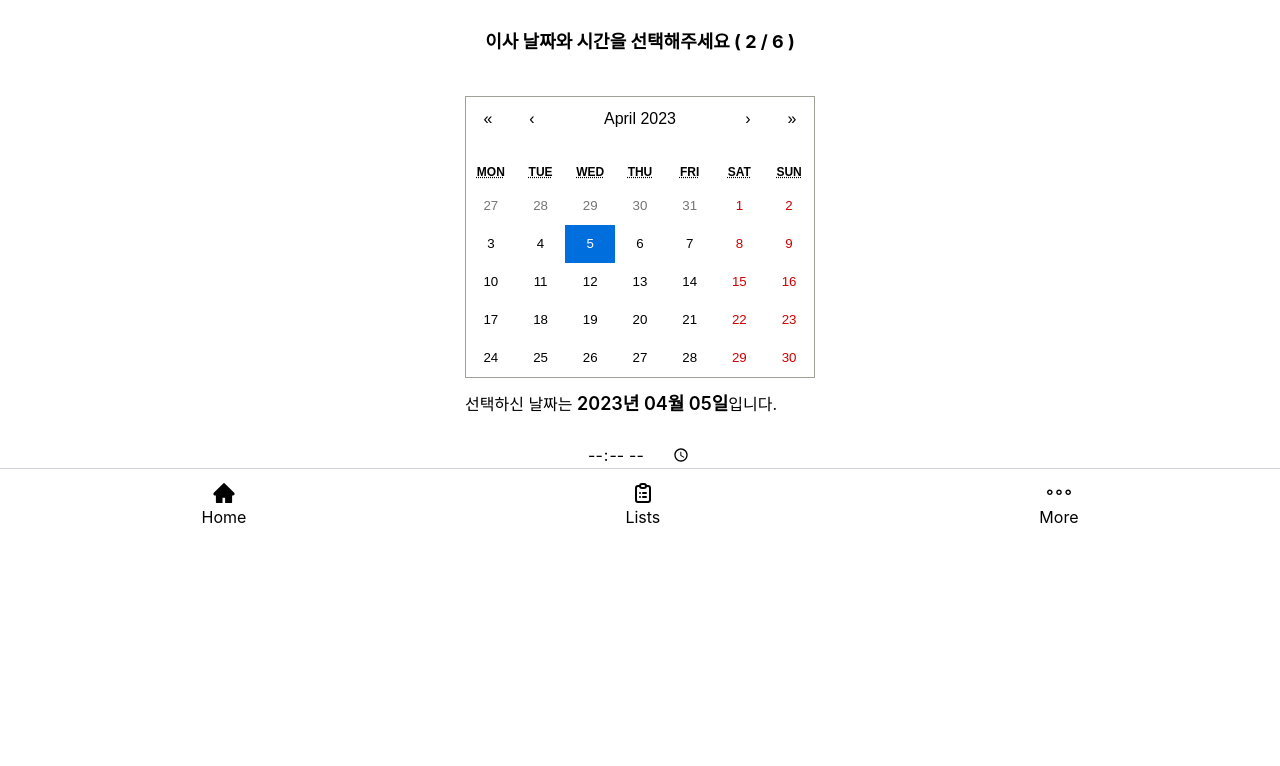
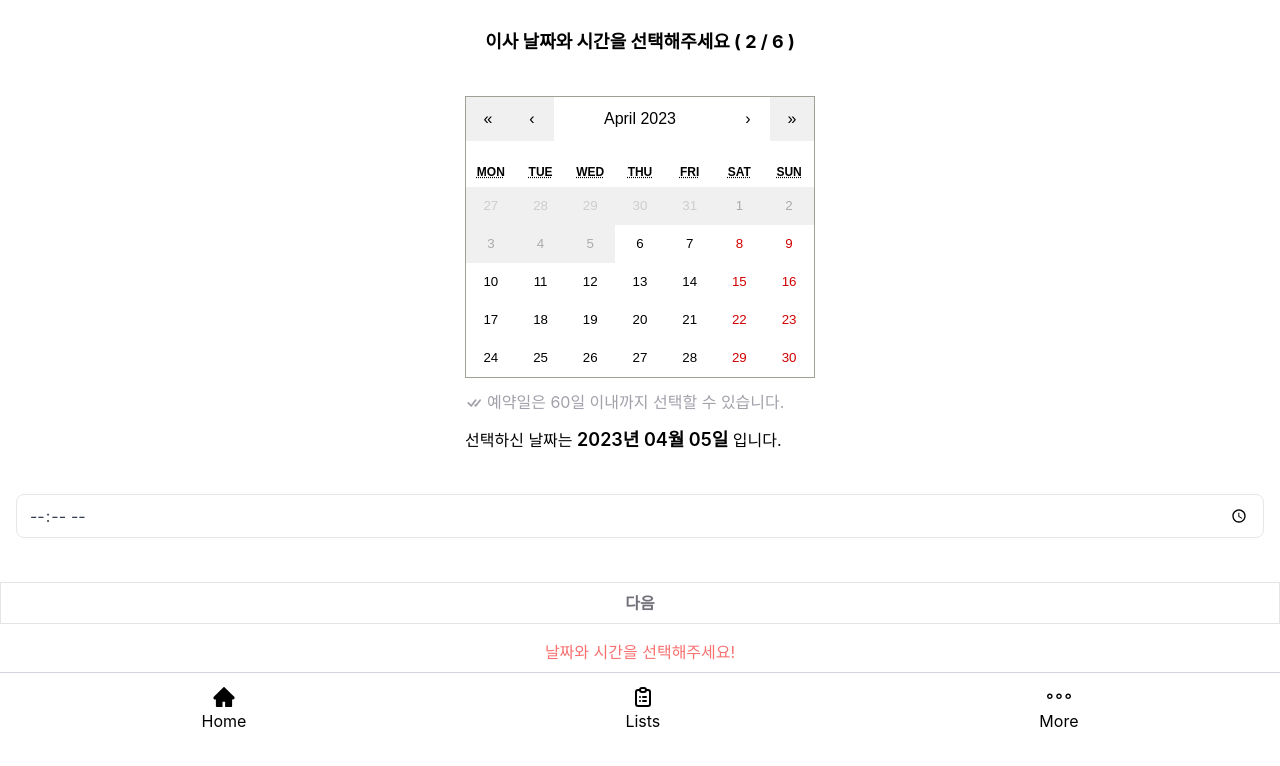
Before and after one commit to haejwo/haejwo-react-frontend, a React (Create React App) app: page /datepick in a window 1280 px wide. Shown: the top 766 px of the page. Built offline with nearby package versions, Linux system fonts and the light colour scheme.

Commit message:
feat:DatePicker page

```diff
--- a/src/pages/Move/DatePicker.jsx
+++ b/src/pages/Move/DatePicker.jsx
@@ -2,26 +2,62 @@ import React, { useState } from 'react';
 import Calendar from 'react-calendar';
 import 'react-calendar/dist/Calendar.css';
 import moment from 'moment';
-import TimePicker from 'react-time-picker';
-import 'react-time-picker/dist/TimePicker.css';
+import { Link } from 'react-router-dom';
+import { BsCheckAll } from 'react-icons/bs';
 
 export default function DatePicker() {
     const [value, setValue] = useState(new Date());
-    const [timePick, setTimePick] = useState(new Date());
+    const [timePick, setTimePick] = useState('');
+    const handleChange = (event) => {
+        setTimePick(event.target.value);
+    };
+    const minDate = new Date();
+    minDate.setHours(0, 0, 0, 0);
+    const maxDate = new Date();
+    maxDate.setDate(maxDate.getDate() + 60);
+    const tileDisabled = ({ date }) => {
+        return date < new Date();
+    };
+
     return (
         <div className='flex flex-col items-center'>
             <div className='flex flex-col items-center p-4'>
                 <p className='font-bold text-lg my-3'>이사 날짜와 시간을 선택해주세요 ( 2 / 6 )</p>
             </div>
             <div className='my-3'>
-                <Calendar onChange={setValue} value={value} />
+                <Calendar
+                    onChange={setValue}
+                    value={value}
+                    minDate={minDate}
+                    maxDate={maxDate}
+                    tileDisabled={tileDisabled}
+                     />
                 <div className='my-3'>
-                   선택하신 날짜는 <span className='font-semibold text-lg'>{moment(value).format("YYYY년 MM월 DD일")}</span>
+                    <p className='text-md text-zinc-400 flex'><BsCheckAll className='text-lg mt-1 mr-1'/>예약일은 60일 이내까지 선택할 수 있습니다.</p>
+                </div>
+                <div className='my-3'>
+                   선택하신 날짜는 <span className='font-semibold text-lg'>{moment(value).format("YYYY년 MM월 DD일 ")}</span>
                    입니다.
                 </div>
             </div>
-            <div>
-                <input type="time" />
+            <div className='w-screen p-4'>
+                <input type="time"
+                    id="time-select"
+                    name="time-select"
+                    value={timePick}
+                    onChange={handleChange}
+                    required
+                    className="w-full border rounded-lg px-3 py-2 text-gray-700 focus:outline-none focus:shadow-outline-brand focus:border-brand" />
+                    <div className='my-3'>
+                        { timePick ? <p>선택하신 시간은 <span className='font-semibold text-lg'>{moment(timePick, 'hh:mm A').format('A hh시 mm분 ').replace("AM", "오전").replace("PM", "오후")}</span>
+                        입니다.</p> : ''}
+                    </div>
+            </div>
+            <div onClick={() => alert('이사 날짜 : ' + moment(value).format("YYYY년 MM월 DD일") + '\n' + '이사 시간 : ' + moment(timePick, 'hh:mm A').format('A hh시 mm분 ').replace("AM", "오전").replace("PM", "오후"))}>
+                <Link to='/'><button className={!value || !timePick ? 'my-4 w-screen py-2 font-semibold border border-zinc-200 text-zinc-500' :
+            'my-4 w-screen py-2 font-semibold text-brand border py-2 border-yellow-200 bg-yellow-100'}
+                disabled={!value || !timePick}>다음</button></Link>
+                { value && timePick ? '' : <p className='mb-2 text-red-400 text-center'>날짜와 시간을 선택해주세요!</p> }
             </div>
         </div>
     );
```
